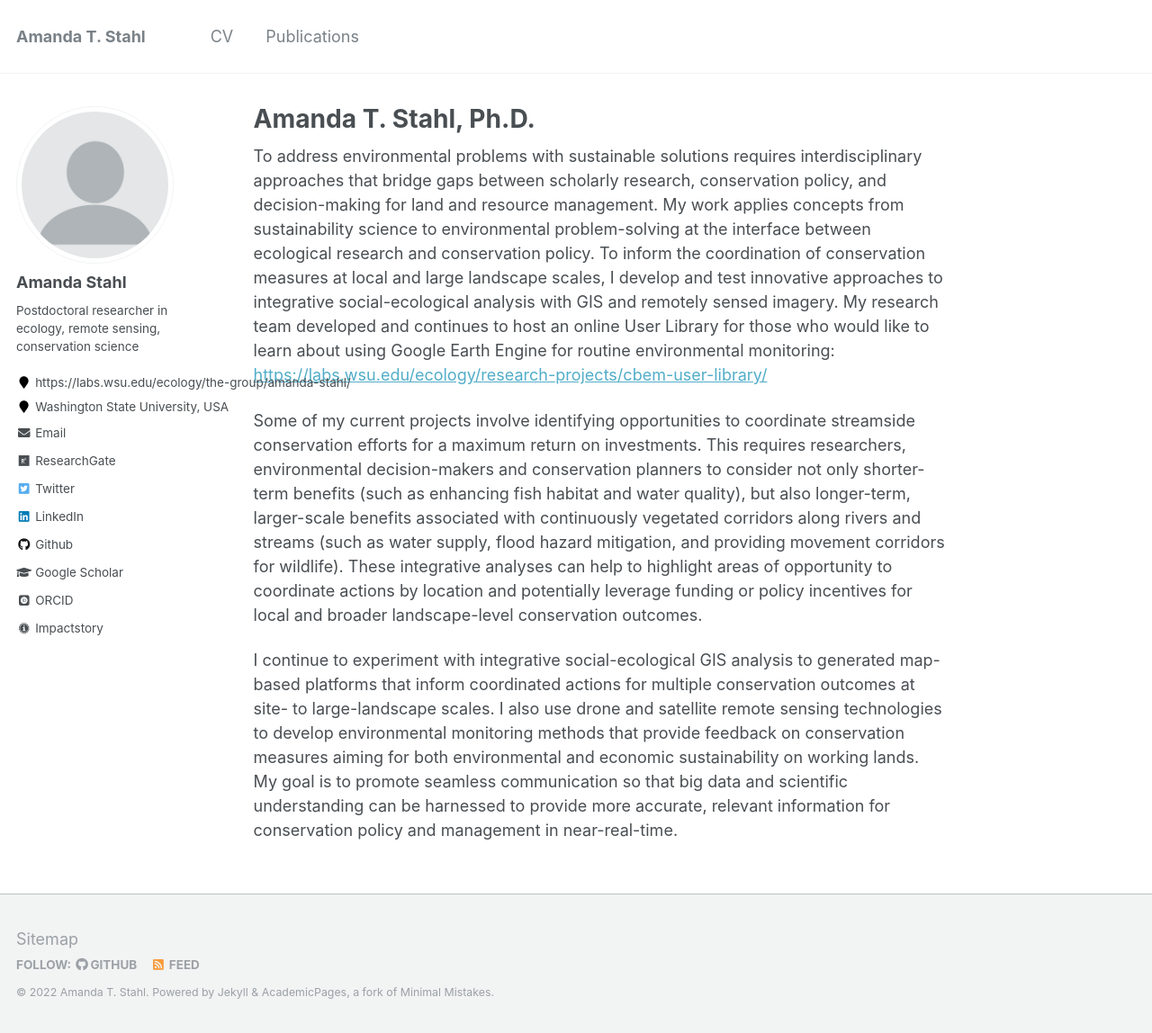
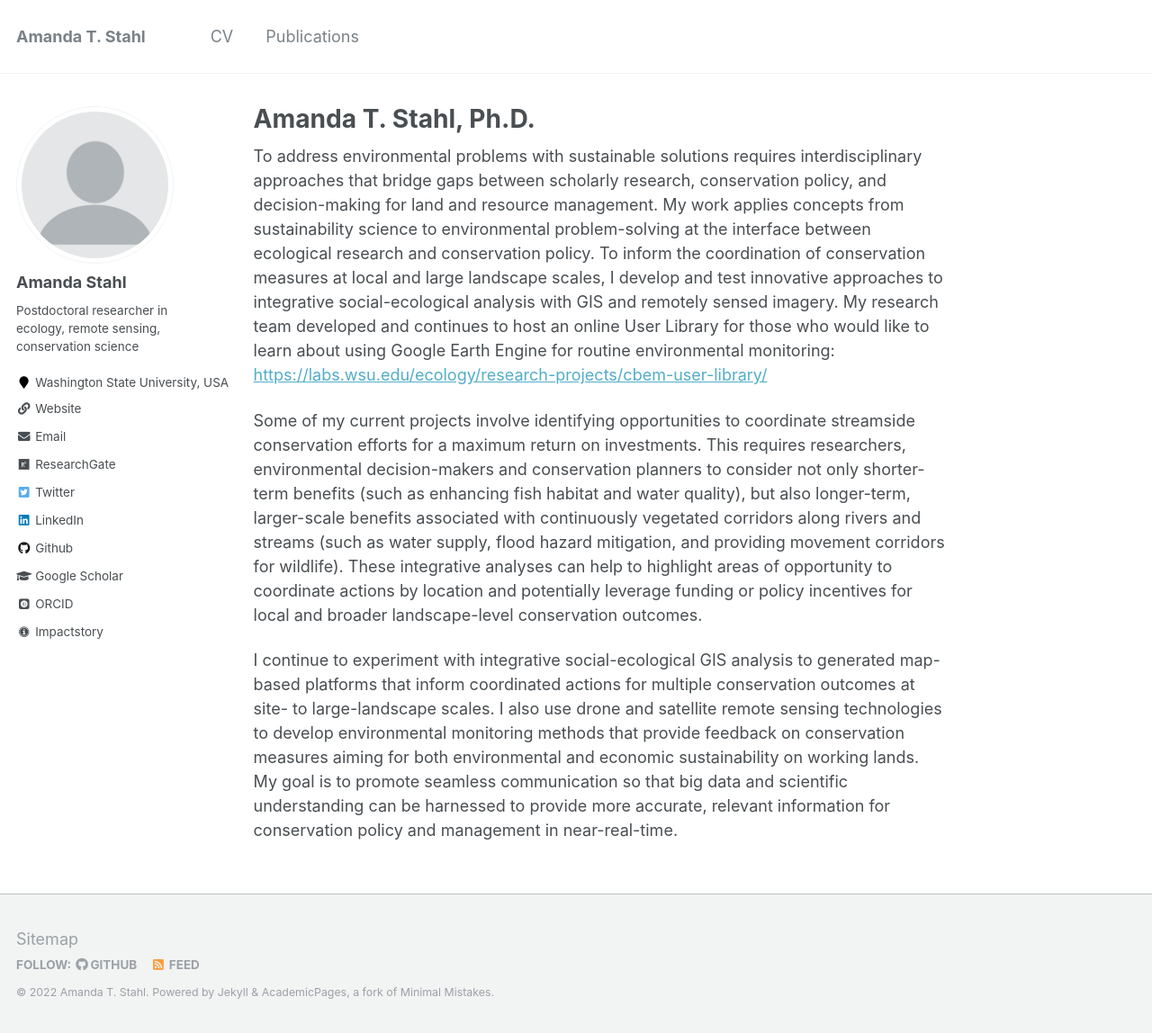
Before and after one commit to ATStahl/ATSpages, a Jekyll site: the page built from _pages/about.md, in a window 1280 px wide and 1148 px high. Shown: the whole window at 90% size. Built offline with Jekyll 4.4.1, drawn with Linux system fonts in a browser that asks for light colours; some web fonts are replaced.

Commit message:
Update _config.yml

```diff
--- a/_config.yml
+++ b/_config.yml
@@ -83,13 +83,13 @@ author:
   name             : "Amanda Stahl"
   avatar           : "profile.png"
   bio              : "Postdoctoral researcher in ecology, remote sensing, conservation science"
-  location         : "https://labs.wsu.edu/ecology/the-group/amanda-stahl/"
-  employer         : "Washington State University, USA"
+  location         : "Washington State University, USA"
+  employer         :
   pubmed           : #"https://www.ncbi.nlm.nih.gov/pubmed/?term=john+snow"
   googlescholar    : "https://scholar.google.com/citations?hl=en&user=8qB-798AAAAJ"
   email            : "atstahl@wsu.edu"
   researchgate     : "https://www.researchgate.net/profile/Amanda-Stahl-4"
-  uri              :
+  uri              : "https://labs.wsu.edu/ecology/the-group/amanda-stahl/"
   bitbucket        :
   codepen          :
   dribbble         :
```
